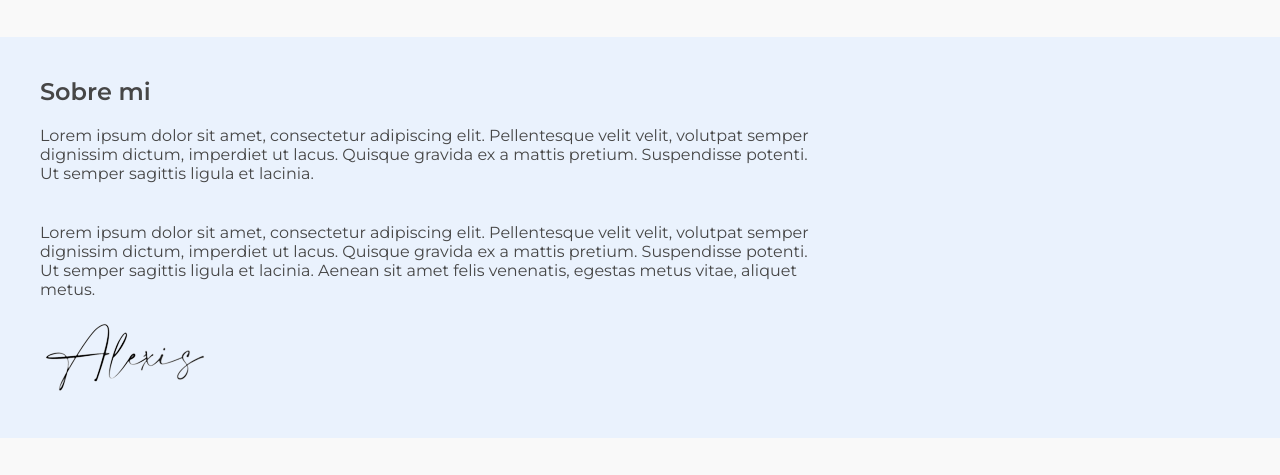
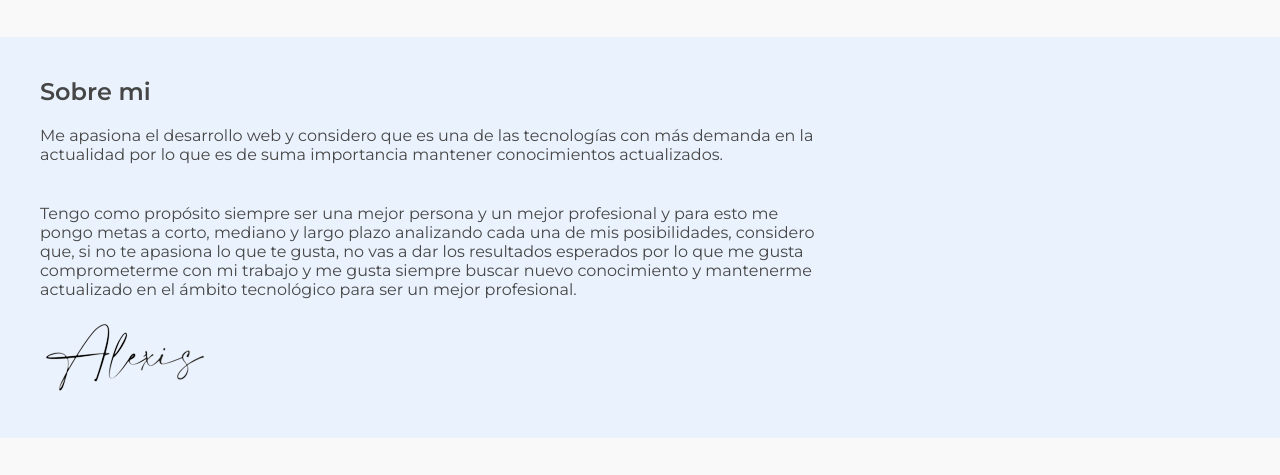
Before and after one commit to alexisgohe/portafolio-alura, a plain HTML site: page index.html in a window 1280 px wide. Shown: the part 503-978 px from the top of the page. Drawn offline with Linux system fonts and the light colour scheme.

Commit message:
Update index.html

```diff
--- a/index.html
+++ b/index.html
@@ -90,17 +90,10 @@
       <div class="presentacion__width">
         <h2 class="presentacion__h1">Sobre mi</h2>
         <p class="presentacion__parraph">
-          Lorem ipsum dolor sit amet, consectetur adipiscing elit. Pellentesque
-          velit velit, volutpat semper dignissim dictum, imperdiet ut lacus.
-          Quisque gravida ex a mattis pretium. Suspendisse potenti. Ut semper
-          sagittis ligula et lacinia.
+          Me apasiona el desarrollo web y considero que es una de las tecnologías con más demanda en la actualidad por lo que es de suma importancia mantener conocimientos actualizados.
         </p>
         <p class="presentacion__parraph">
-          Lorem ipsum dolor sit amet, consectetur adipiscing elit. Pellentesque
-          velit velit, volutpat semper dignissim dictum, imperdiet ut lacus.
-          Quisque gravida ex a mattis pretium. Suspendisse potenti. Ut semper
-          sagittis ligula et lacinia. Aenean sit amet felis venenatis, egestas
-          metus vitae, aliquet metus.
+          Tengo como propósito siempre ser una mejor persona y un mejor profesional y para esto me pongo metas a corto, mediano y largo plazo analizando cada una de mis posibilidades, considero que, si no te apasiona lo que te gusta, no vas a dar los resultados esperados por lo que me gusta comprometerme con mi trabajo y me gusta siempre buscar nuevo conocimiento y mantenerme actualizado en el ámbito tecnológico para ser un mejor profesional.
         </p>
         <img src="img/firma.png" alt="imagen de firma" />
       </div>
```
